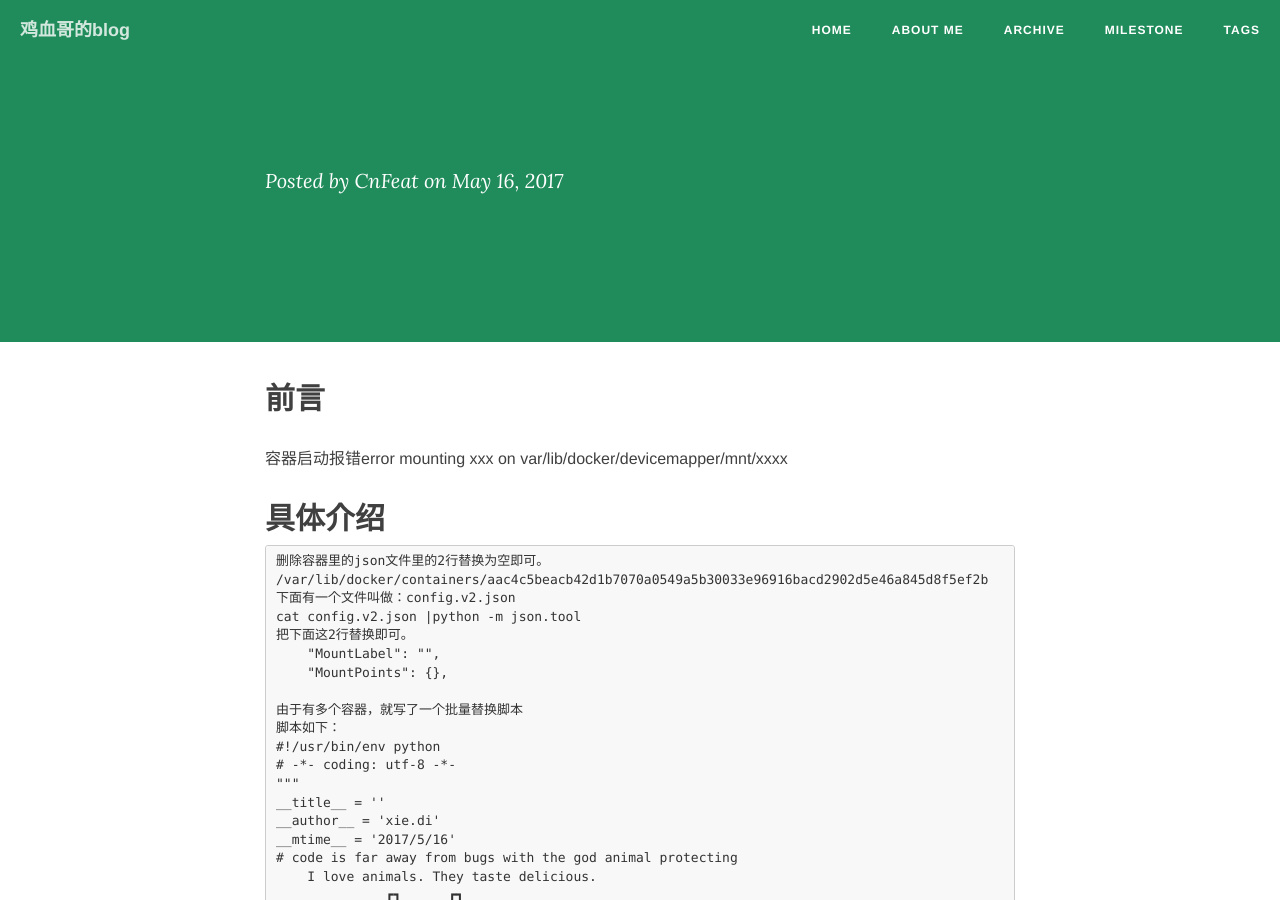
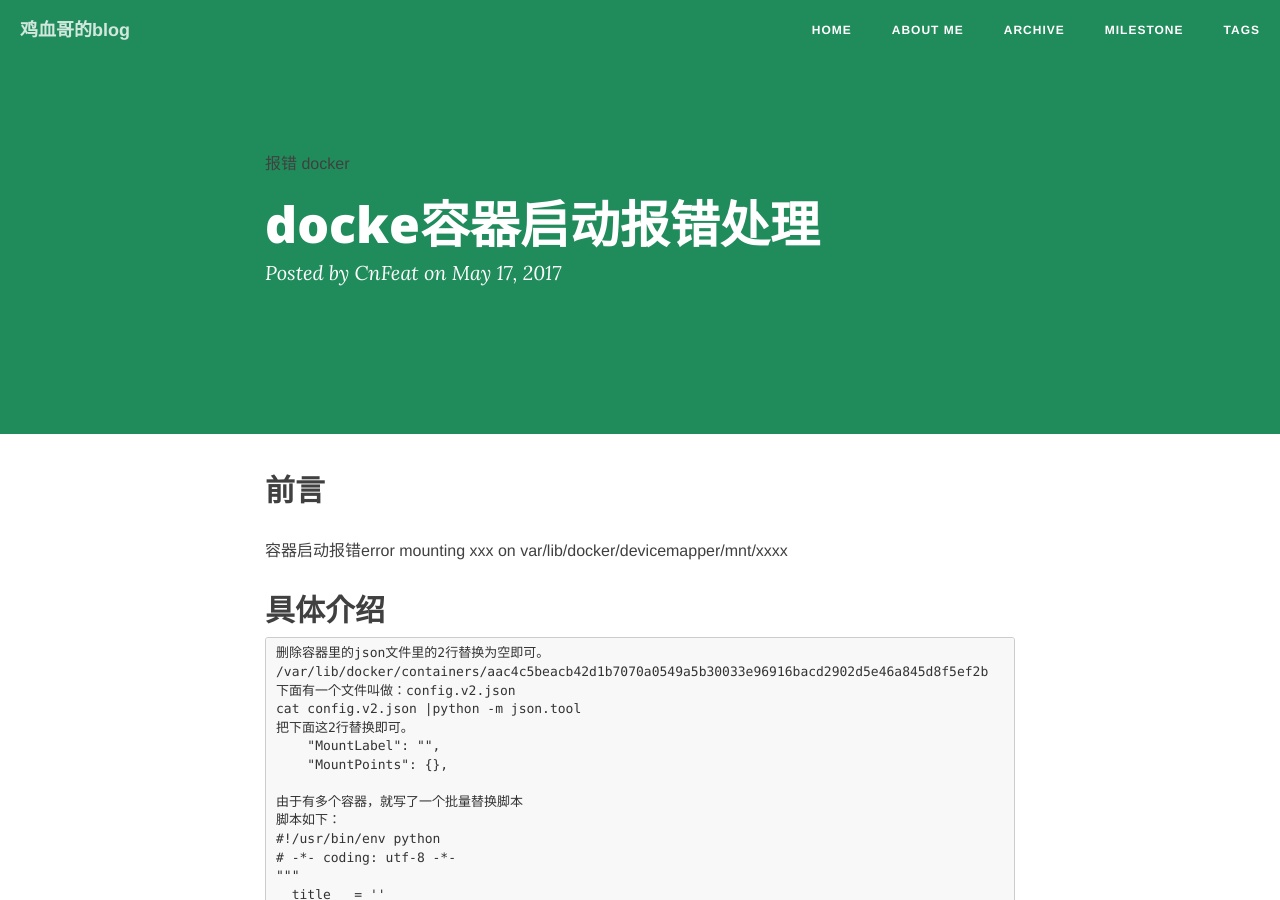
Before and after one commit to jixuege/jixuege.github.io, a Jekyll site: the page built from _posts/2017-05-17-docker容器容器启动报错.md, in a window 1280 px wide and 900 px high. Built offline with Jekyll 4.4.1, drawn with Linux system fonts in a browser that asks for light colours; nearby versions of some CDN libraries; comment, search, counter and statistics services are not loaded; some of the changed lines change nothing that is shown.

Commit message:
更新
更新

```diff
--- a/_posts/2017-05-17-docker容器容器启动报错.md
+++ b/_posts/2017-05-17-docker容器容器启动报错.md
@@ -1,10 +1,10 @@
 ---
 layout: post
-title: 容器启动报错error mounting
+title: docke容器启动报错处理
 date: 2017-05-17
 categories: blog
 tags: [报错,docker]
-description:容器启动报错error mounting
+description: docke容器启动报错处理Error starting daemon error initializing graphdriver xxx contains other graphdrivers
 ---
 
 ## 前言
```
